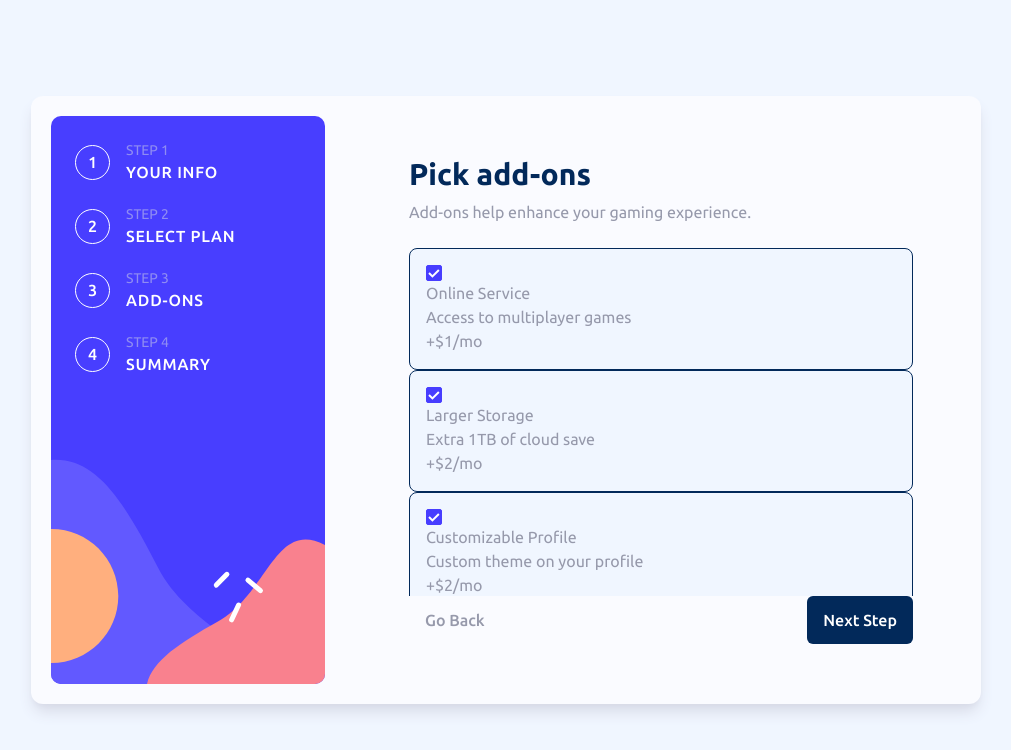
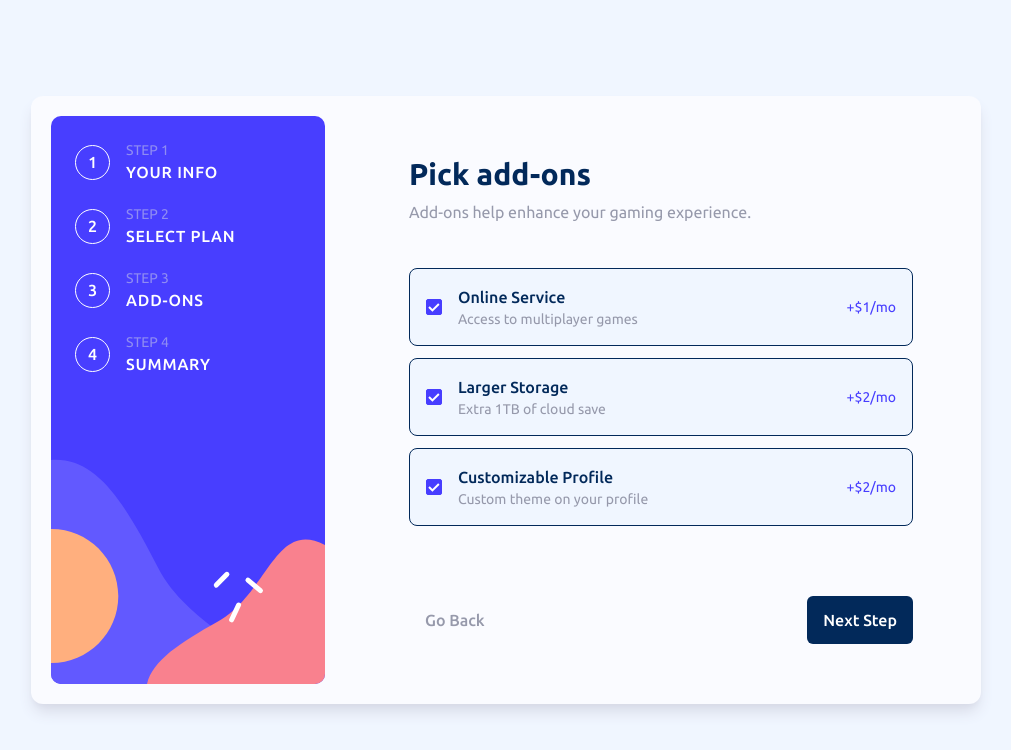
Before and after one commit to better5afe/Multi-Step-Form, a React (Create React App) app: page / in a window 1280 px wide. Shown: the top 750 px of the page, without its empty margins (134-1145 px from the left). Built offline with nearby package versions, Linux system fonts and the light colour scheme.

Commit message:
Implemented Add Ons Form

```diff
--- a/src/components/addons-form/AddOnCard.tsx
+++ b/src/components/addons-form/AddOnCard.tsx
@@ -11,13 +11,18 @@ const AddOnCard: React.FC<AddOnCardProps> = ({
 }) => {
 	let dummyIsActive = true;
 	return (
-		<Card className='addon-card' isActive={dummyIsActive}>
-			<Checkbox isActive={dummyIsActive} />
-			<div>
-				<p>{addOnName}</p>
-				<p>{addOnDesc}</p>
+		<Card
+			className='addon-card flex justify-between items-center p-3 mb-3'
+			isActive={dummyIsActive}
+		>
+			<div className='flex items-center'>
+				<Checkbox isActive={dummyIsActive} />
+				<div className='ms-4'>
+					<p className='text-marineBlue font-medium'>{addOnName}</p>
+					<p className='text-xs large:text-sm'>{addOnDesc}</p>
+				</div>
 			</div>
-			<p>
+			<p className='text-sm text-purplishBlue'>
 				+${addOnPrice}/{planType}
 			</p>
 		</Card>
--- a/src/components/addons-form/AddOnsForm.tsx
+++ b/src/components/addons-form/AddOnsForm.tsx
@@ -19,7 +19,7 @@ const AddOnsForm = () => {
 					stepTitle='Pick add-ons'
 					stepDesc='Add-ons help enhance your gaming experience.'
 				/>
-				<div>
+				<div className='my-5'>
 					<AddOnCard
 						id='service'
 						addOnName='Online Service'
```
